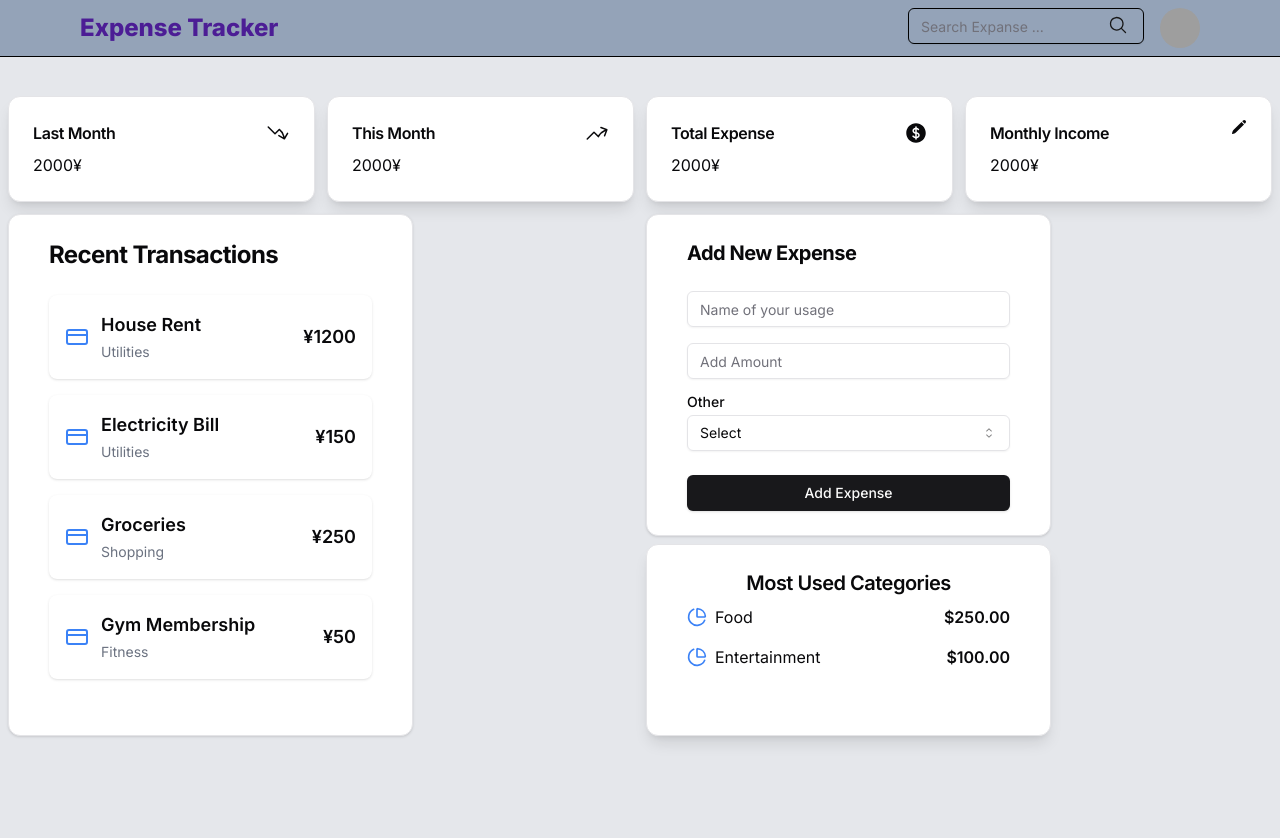
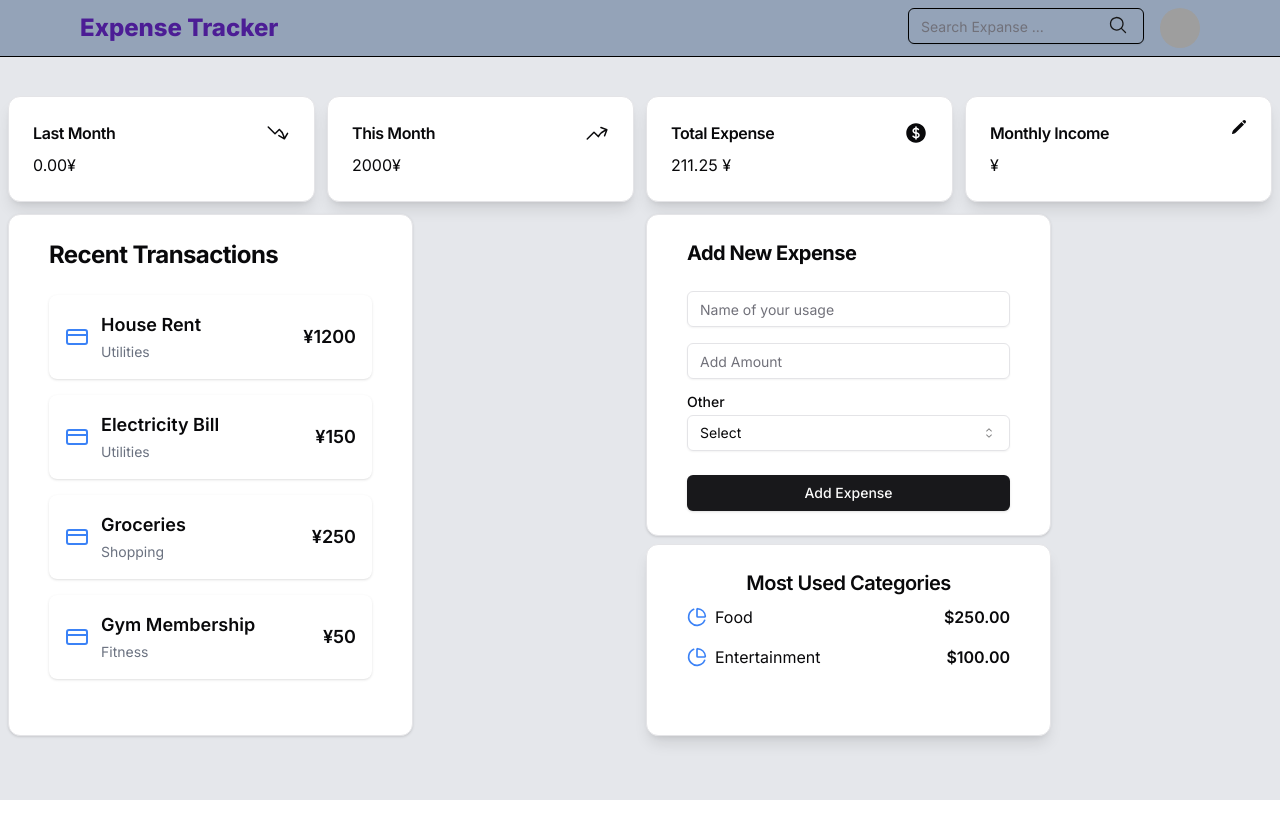
Before and after one commit to YeYint009/Expense-tracker, a Next.js app: page / in a window 1280 px wide. Shown: the top 838 px of the page. After the commit the page ends 800 px from the top, so only its background shows below. Built offline with nearby package versions, Linux system fonts and the light colour scheme; grey boxes are pictures that could not be loaded.

Commit message:
dashboard

```diff
--- a/src/app/page/dashboard/Dashboard.tsx
+++ b/src/app/page/dashboard/Dashboard.tsx
@@ -1,5 +1,6 @@
+"use client";
 import Navbar from "@/components/navBar/Navbar";
-import React from "react";
+import React, { useCallback, useState,useEffect } from "react";
 import LastMonth from "./components/LastMonth";
 import Monthly from "./components/Monthly";
 import NewExpense from "./components/NewExpense";
@@ -8,23 +9,114 @@ import TotalExpense from "./components/TotalExpense";
 import RecentTransaction from "../recent_trasaction/RecentTransaction";
 import MostUsedCate from "./components/MostUsedCate";
 
+export type Category =
+  | "Food"
+  | "Transportation"
+  | "Entertainment"
+  | "Utilities"
+  | "Other";
+
+export type Expense = {
+  id: number;
+  description: string;
+  amount: number;
+  date: string;
+  category: Category;
+};
+export type NewExpenseType = {
+  description: string;
+  amount: number;
+  category: Category;
+};
+
+export const initialData: Expense[] = [
+  {
+    id: 1,
+    description: "Groceries",
+    amount: 50.75,
+    date: "2023-06-01",
+    category: "Food",
+  },
+  {
+    id: 2,
+    description: "Gas",
+    amount: 30.0,
+    date: "2023-06-02",
+    category: "Transportation",
+  },
+  {
+    id: 3,
+    description: "Restaurant",
+    amount: 45.5,
+    date: "2023-06-03",
+    category: "Food",
+  },
+  {
+    id: 4,
+    description: "Internet Bill",
+    amount: 60.0,
+    date: "2023-06-04",
+    category: "Utilities",
+  },
+  {
+    id: 5,
+    description: "Movie Tickets",
+    amount: 25.0,
+    date: "2023-06-05",
+    category: "Entertainment",
+  },
+];
+
 const Dashboard = () => {
+  const [expenses, setExpenses] = useState<Expense[]>([]);
+
+  const [monthlyIncome, setMonthlyIncome] = useState(0);
+  const [searchTerm, setSearchTerm] = useState("");
+
+  const filterExpense = expenses.filter((expense) =>
+    expense.description.toLocaleLowerCase().includes(searchTerm)
+  );
+  const handleSearch = useCallback((term: string) => {
+    setSearchTerm(term);
+  }, []);
+
+  useEffect(()=>{
+    setExpenses(initialData)
+  },[expenses])
+  const addExpense = useCallback(
+    (newExpense: NewExpenseType) => {
+      const expense: Expense = {
+        id: expenses.length + 1,
+        description: newExpense.description,
+        amount: newExpense.amount,
+        category: newExpense.category,
+
+        date: new Date().toISOString().split("T")[0],
+      };
+      setExpenses((prevExpense) => [...prevExpense, expense]);
+    },
+    [expenses]
+  );
+
+  const updateMonthlyIncome = useCallback((newIncome: number) => {
+    setMonthlyIncome(newIncome);
+  }, []);
+
   return (
-    <div className="bg-gray-200">
-      <Navbar />
-      <div className="max-w-7xl mx-auto px-2 h-screen bg-gray-200">
+    <div className="bg-gray-200 min-h-screen">
+      <Navbar onSearch={handleSearch} searchTerm={searchTerm}/>
+      <div className="max-w-7xl mx-auto px-2 bg-gray-200">
         <div className=" grid grid-cols-1 md:grid-cols-4 gap-3 ">
-          <LastMonth />
+          <LastMonth expenses={expenses}/>
           <ThisMonth />
-          <TotalExpense />
+          <TotalExpense expenses={expenses}/>
           <Monthly />
           <RecentTransaction />
           <div className="grid grid-cols-subgrid col-span-3 ">
             <div className="col-start-2">
               <NewExpense />
               <div className="mt-2">
-              <MostUsedCate/>
-
+                <MostUsedCate />
               </div>
             </div>
           </div>
--- a/src/app/page/dashboard/components/LastMonth.tsx
+++ b/src/app/page/dashboard/components/LastMonth.tsx
@@ -1,21 +1,43 @@
-import { Card, CardContent, CardHeader, CardTitle } from '@/components/ui/card'
-import { ArrowTrendingDownIcon } from '@heroicons/react/24/solid'
-import React from 'react'
+'use client'
+import { Card, CardContent, CardHeader, CardTitle } from "@/components/ui/card";
+import { ArrowTrendingDownIcon } from "@heroicons/react/24/solid";
+import React from "react";
+import { Expense } from "../Dashboard";
 
-const LastMonth = () => {
+type LastMonthProps = {
+  expenses: Expense[];
+};
+
+const LastMonth = ({ expenses }: LastMonthProps) => {
+  const currentDate = new Date();
+  const lastMonth = new Date(
+    currentDate.getFullYear(),
+    currentDate.getMonth() - 1
+  );
+
+  const lastMonthExpenses = expenses?.filter(expense => {
+    const expenseDate = new Date(expense.date);
+    return (
+      expenseDate.getMonth() === lastMonth.getMonth() &&
+      expenseDate.getFullYear() === lastMonth.getFullYear()
+    );
+  });
+
+  const totalLastMonth = lastMonthExpenses?.reduce(
+    (sum, expense) => sum + expense?.amount,
+    0
+  );
   return (
+    <Card className="shadow-lg ">
+      <CardHeader className="flex flex-row items-center justify-between space-y-0 pb-2">
+        <CardTitle className=" fond-bold text-md">Last Month</CardTitle>
+        <ArrowTrendingDownIcon className="h-6 w-6" />
+      </CardHeader>
+      <CardContent className="flex items-center">
+        <div>{totalLastMonth?.toFixed(2)}¥</div>
+      </CardContent>
+    </Card>
+  );
+};
 
-      <Card className='shadow-lg '>
-        <CardHeader className='flex flex-row items-center justify-between space-y-0 pb-2'>
-          <CardTitle className=" fond-bold text-md">Last Month</CardTitle>
-          <ArrowTrendingDownIcon className='h-6 w-6'/>
-        </CardHeader>
-          <CardContent className='flex items-center'>
-            <div>2000¥</div>
-          </CardContent>
-      </Card>
-
-  )
-}
-
-export default LastMonth
+export default LastMonth;
--- a/src/app/page/dashboard/components/Monthly.tsx
+++ b/src/app/page/dashboard/components/Monthly.tsx
@@ -17,13 +17,18 @@ import { Input } from "@/components/ui/input";
 
 const Monthly = () => {
   const [openDialog, setOpenDialog] = useState(false);
+  const [monthlyIncome, setMonthlyIncome] = useState("");
+
+  const handleSaveChanges = () => {
+    setOpenDialog(false);
+  };
   return (
     <Card className="shadow-lg ">
       <CardHeader className="flex flex-row items-center justify-between -space-y-3 pb-2">
         <CardTitle className=" fond-bold text-md whitespace-nowrap">
           Monthly Income
         </CardTitle>
-        <Dialog>
+        <Dialog open={openDialog} onOpenChange={setOpenDialog}>
           <DialogTrigger asChild>
             <Button variant="ghost" size="icon" className="h-4 w-4">
               <PencilIcon className="w-4 h-4" />
@@ -31,31 +36,37 @@ const Monthly = () => {
           </DialogTrigger>
           <DialogContent className="sm:max-w-[425px] bg-white">
             <DialogHeader>
-              <DialogTitle className="text-black font-bold text-2xl">Monthly Income</DialogTitle>
-              <DialogDescription>
-                Add Monthly Income
-              </DialogDescription>
+              <DialogTitle className="text-black font-bold text-2xl">
+                Monthly Income
+              </DialogTitle>
+              <DialogDescription>Add Monthly Income</DialogDescription>
             </DialogHeader>
             <div className="grid gap-4 py-4">
               <div className="grid grid-cols-4 items-center gap-4">
-                <Label htmlFor="name" className="text-right font-bold text-black">
+                <Label
+                  htmlFor="name"
+                  className="text-right font-bold text-black"
+                >
                   Name
                 </Label>
                 <Input
                   id="Yen"
-                  defaultValue="2000 ¥"
+                  defaultValue={monthlyIncome}
                   className="col-span-3 w-auto border-black text-black"
+                  onChange={(e) => setMonthlyIncome(e.target.value)}
                 />
               </div>
             </div>
             <DialogFooter>
-              <Button type="submit">Save changes</Button>
+              <Button type="submit" onClick={handleSaveChanges}>
+                Save changes
+              </Button>
             </DialogFooter>
           </DialogContent>
         </Dialog>
       </CardHeader>
       <CardContent className="flex items-center">
-        <div>2000¥</div>
+        <div>{monthlyIncome} ¥</div>
       </CardContent>
     </Card>
   );
--- a/src/app/page/dashboard/components/TotalExpense.tsx
+++ b/src/app/page/dashboard/components/TotalExpense.tsx
@@ -1,8 +1,25 @@
+"use client"
 import { Card, CardContent, CardHeader, CardTitle } from "@/components/ui/card";
 import { CurrencyDollarIcon } from "@heroicons/react/24/solid";
-import React from "react";
+import React, { useEffect, useState } from "react";
+import { Expense } from "../Dashboard";
 
-const TotalExpense = () => {
+type totalExpenseProps = {
+  expenses: Expense[];
+};
+
+const TotalExpense = ({ expenses }: totalExpenseProps) => {
+  const [totalSumExpense , setTotalSumExpense] = useState(0);
+  const [initialLoad ,setInitialLoad] = useState(true);
+  useEffect(() => {
+    if(!initialLoad){
+      const sum = expenses.reduce((sum,expense)=> sum+expense.amount , 0)
+      setTotalSumExpense(sum)
+    }else {
+      setInitialLoad(false)
+    }
+
+  },[expenses,initialLoad])
   return (
     <Card className="shadow-lg ">
       <CardHeader className="flex flex-row items-center justify-between space-y-0 pb-2">
@@ -10,7 +27,7 @@ const TotalExpense = () => {
         <CurrencyDollarIcon className="h-6 w-6" />
       </CardHeader>
       <CardContent className="flex items-center">
-        <div>2000¥</div>
+        <div>{totalSumExpense.toFixed(2)} ¥</div>
       </CardContent>
     </Card>
   );
--- a/src/components/navBar/Navbar.tsx
+++ b/src/components/navBar/Navbar.tsx
@@ -13,7 +13,13 @@ import {
 } from "../ui/dropdown-menu";
 import { MagnifyingGlassIcon } from "@heroicons/react/24/solid";
 
-const Navbar = () => {
+export type NavProps = {
+  onSearch : (term : string ) => void;
+  searchTerm : string;
+}
+
+const Navbar = ({onSearch ,searchTerm} : NavProps) => {
+
   return (
     <div className=" h-24">
       <header className=" max-w-full border-b border-black fixed z-50 flex items-center justify-between container bg-slate-400">
@@ -29,8 +35,11 @@ const Navbar = () => {
               type="text"
               placeholder="Search Expanse ..."
               className="text-pink-700 border-black"
+              value={searchTerm}
+              onChange={(e)=> onSearch(e.target.value)}
             />
           </div>
+
           <DropdownMenu>
             <DropdownMenuTrigger asChild>
               <Avatar className="flex cursor-pointer">
```
